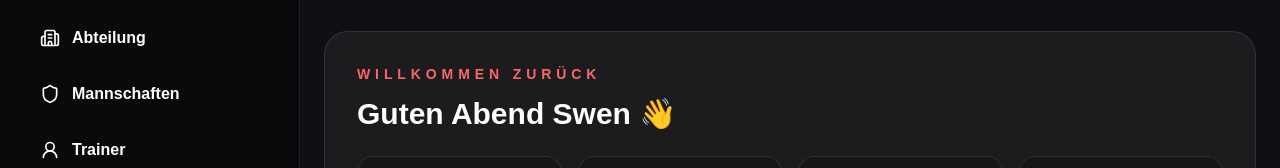
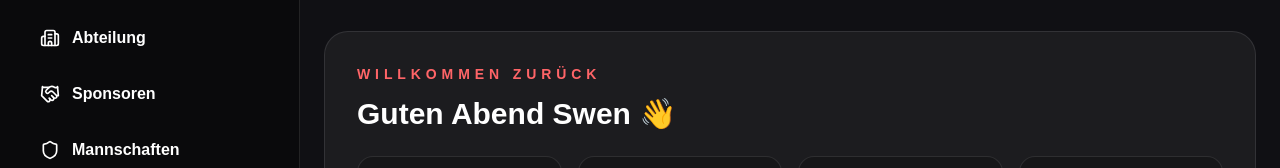
Before and after one commit to m00nLPStudent/djk-giesenkirchen-webseite, a Next.js app: page /admin in a window 1280 px wide. Shown: the part 240-408 px from the top of the page. Built offline with nearby package versions, Linux system fonts and the light colour scheme; no server answers; the database is empty.

Commit message:
Add sponsors to admin sidebar

```diff
--- a/src/components/admin/layout/AdminSidebar.js
+++ b/src/components/admin/layout/AdminSidebar.js
@@ -13,6 +13,7 @@ import {
   Trophy,
   Settings,
   Building2,
+  Handshake,
 } from "lucide-react";
 
 const logoUrl =
@@ -22,6 +23,7 @@ const navItems = [
   { href: "/admin", label: "Dashboard", icon: LayoutDashboard },
   { href: "/admin/news", label: "News", icon: Newspaper },
   { href: "/admin/department", label: "Abteilung", icon: Building2 },
+  { href: "/admin/sponsors", label: "Sponsoren", icon: Handshake },
   { href: "/admin/teams", label: "Mannschaften", icon: Shield },
   { href: "/admin/coaches", label: "Trainer", icon: UserRound },
   { href: "/admin/players", label: "Spieler", icon: Users },
```
